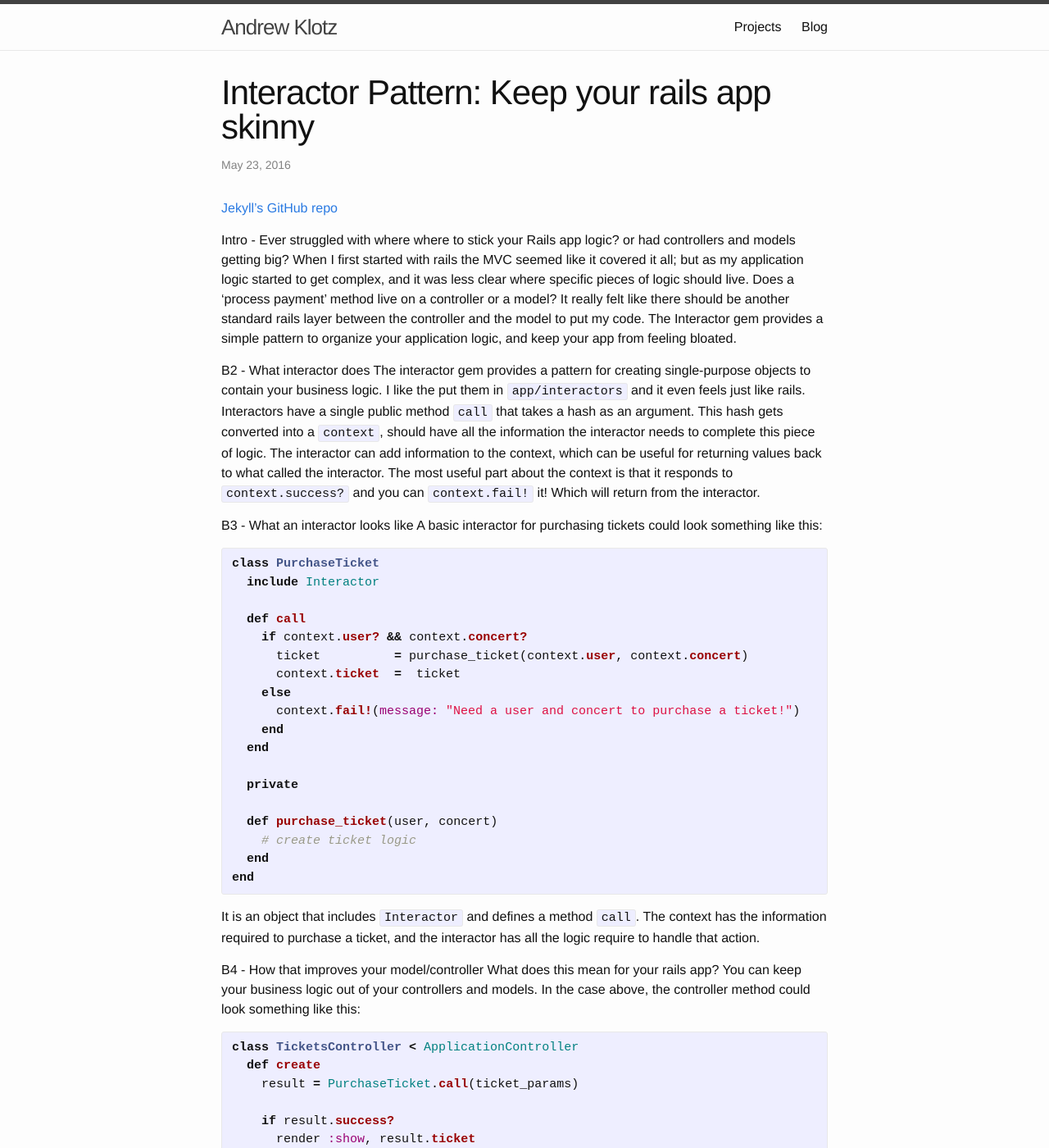
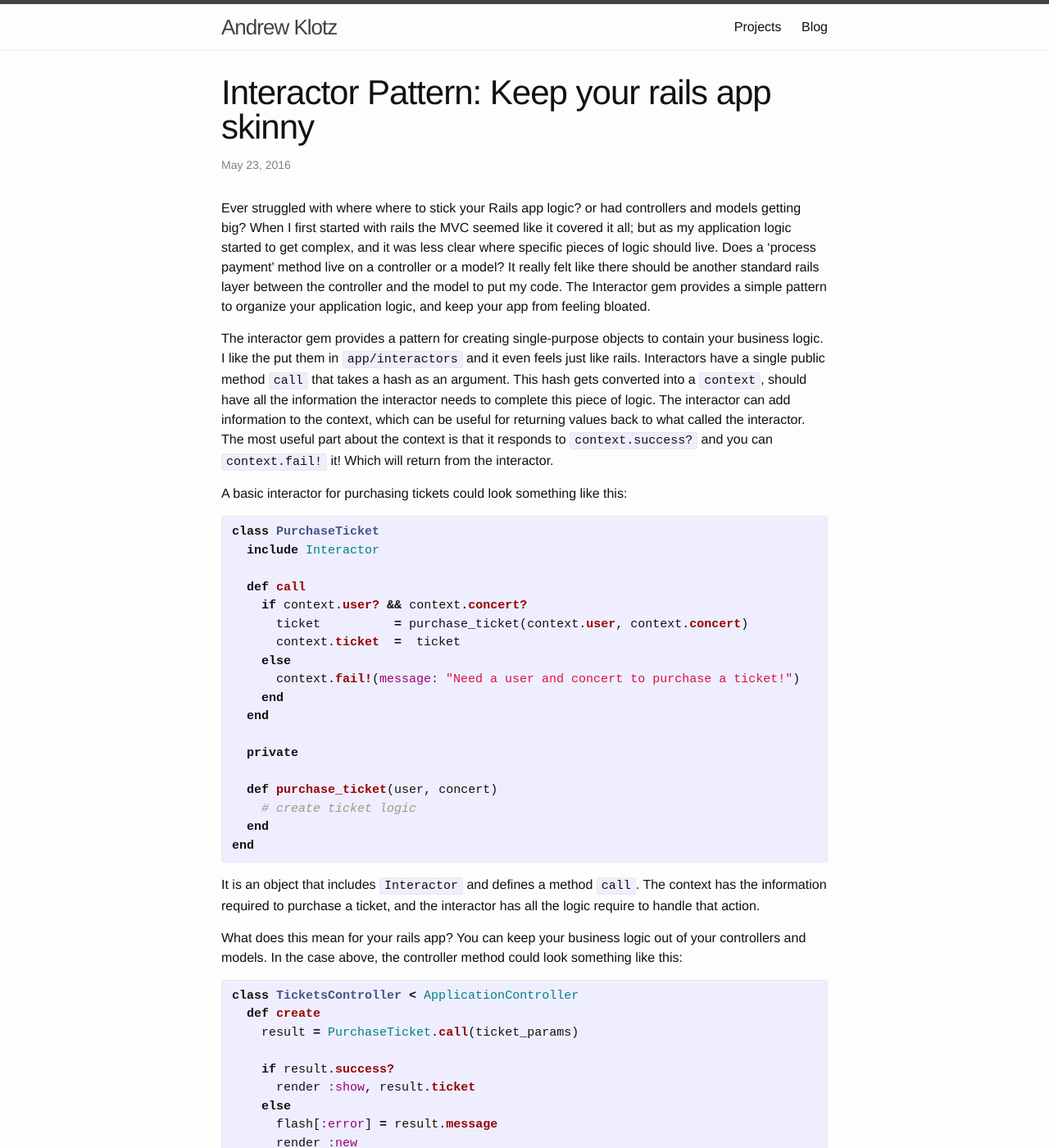
Before and after one commit to KlotzAndrew/klotzandrew.github.io, a Jekyll site: the page built from _posts/2016-05-23-interactor-pattern-keep-your-rails-app-skinny.markdown, in a window 1280 px wide and 1400 px high. Shown: the whole window at 82% size. Built offline with Jekyll 4.4.1, drawn with Linux system fonts in a browser that asks for light colours; some of the changed text lies outside the part shown.

```diff
--- a/_posts/2016-05-23-interactor-pattern-keep-your-rails-app-skinny.markdown
+++ b/_posts/2016-05-23-interactor-pattern-keep-your-rails-app-skinny.markdown
@@ -5,11 +5,6 @@ date:   2016-05-23 09:21:10 -0400
 categories: ruby
 ---
 
-[Jekyll’s GitHub repo][jekyll-gh]
-
-[jekyll-gh]:   https://github.com/jekyll/jekyll
-
-Intro -
 Ever struggled with where where to stick your Rails app logic? or had controllers and models getting big?
 When I first started with rails the MVC seemed like it covered it all;
 but as my application logic started to get complex, and it was less clear where specific pieces of logic should live.
@@ -17,7 +12,6 @@ Does a 'process payment' method live on a controller or a model?
 It really felt like there should be another standard rails layer between the controller and the model to put my code.
 The Interactor gem provides a simple pattern to organize your application logic, and keep your app from feeling bloated.
 
-B2 - What interactor does
 The interactor gem provides a pattern for creating single-purpose objects to contain your business logic.
 I like the put them in `app/interactors` and it even feels just like rails.
 Interactors have a single public method `call` that takes a hash as an argument.
@@ -26,7 +20,6 @@ The interactor can add information to the context, which can be useful for retur
 The most useful part about the context is that it responds to `context.success?` and you can `context.fail!` it!
 Which will return from the interactor.
 
-B3 - What an interactor looks like
 A basic interactor for purchasing tickets could look something like this:
 
 {% highlight ruby %}
@@ -54,7 +47,6 @@ It is an object that includes `Interactor` and defines a method `call`.
 The context has the information required to purchase a ticket,
 and the interactor has all the logic require to handle that action.
 
-B4 - How that improves your model/controller
 What does this mean for your rails app?
 You can keep your business logic out of your controllers and models.
 In the case above, the controller method could look something like this:
@@ -88,7 +80,11 @@ end
 
 This model never has to know how tickets are purchased, or who does the purchasing.
 Its responsibility can stick to just describing out applications data.
-Close - What that means for your app
+
 The Interactor gem is simple enough that you could pick it up and improve your app right now.
 Once you get started, figuring out how to keep controllers and models skinny will not longer be a question.
 There are a bunch of other hooks and patterns to the gem I recommend you check out (like chaining interactors)!
+
+[Interactor Gem's GitHub repo][interactor-gh]
+
+[interactor-gh]:   https://github.com/collectiveidea/interactor
```
Also changed, not shown: _includes/head.html (+9 -0 lines).
